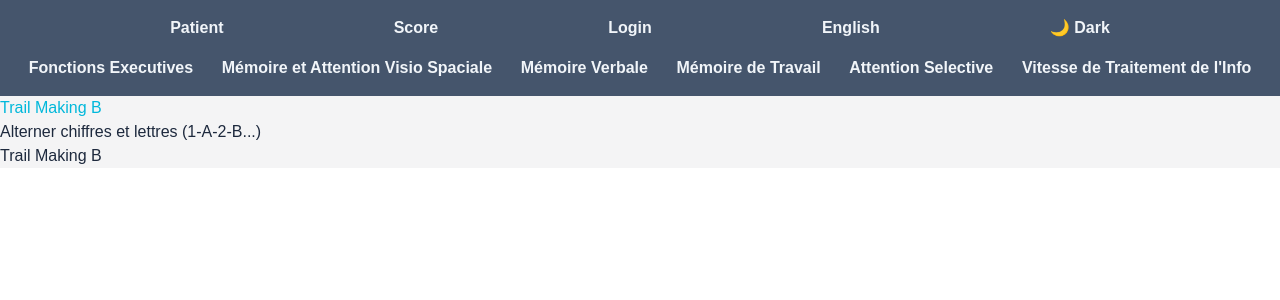
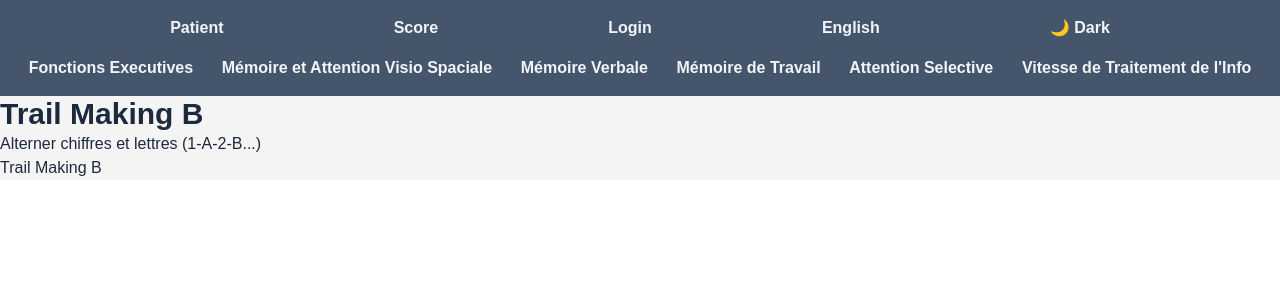
Before and after one commit to TLRKiliann/webapp-np-one, a Next.js app in the folder my-app/: page /fonctions-executives/1 in a window 1280 px wide. Shown: the top 300 px of the page. Built offline with nearby package versions, Linux system fonts and the light colour scheme.

Commit message:
code review

```diff
--- a/my-app/app/fonctions-executives/[id]/page.tsx
+++ b/my-app/app/fonctions-executives/[id]/page.tsx
@@ -2,47 +2,38 @@
 import TrailMakingBFexec from "@/app/ui/fexec/TrailMakingBFexec";
 import TriCartesFexec from "@/app/ui/fexec/TriCartesFexec";
 
+const tasks = {
+    "1": {
+        title: "Trail Making B",
+        description: "Alterner chiffres et lettres (1-A-2-B...)",
+        component: <TrailMakingBFexec />
+    },
+    "2": {
+        title: "Tours de Hanoï simplifiée",
+        description: "Déplacer des disques selon des règles",
+        component: <SimpleHanoiFexec />
+    },
+    "3": {
+        title: "Tri de cartes (WCST adapté)",
+        description: "Deviner la règle de tri qui change",
+        component: <TriCartesFexec />
+    }
+};
+
 export default async function Executives({ params }: { params: Promise<{ id: string }> }) {
 
     const { id } = await params;
-
-    const tasks = {
-        "1": {
-            title: "Trail Making B",
-            description: "Alterner chiffres et lettres (1-A-2-B...)"
-        },
-        "2": {
-            title: "Tours de Hanoï simplifiée",
-            description: "Déplacer des disques selon des règles"
-        },
-        "3": {
-            title: "Tri de cartes (WCST adapté)",
-            description: "Deviner la règle de tri qui change"
-        }
-    } as const;
-
     const task = tasks[id as keyof typeof tasks];
 
     if (!task) {
         return <div>Tâche non trouvée !</div>
-    }
+    };
 
     return (
         <div>
-            <h1 className="text-cyan-500">{task.title}</h1>
-
+            <h1 className="text-3xl font-bold">{task.title}</h1>
             <p>{task.description}</p>
-
-            <div>
-                {id === "1" ? (
-                    <TrailMakingBFexec />
-                ) : id === "2" ? (
-                    <SimpleHanoiFexec />
-                ) : (
-                    <TriCartesFexec />
-                )}
-
-            </div>
+            <div>{task.component}</div>
         </div>
     );
-}
+};
```
